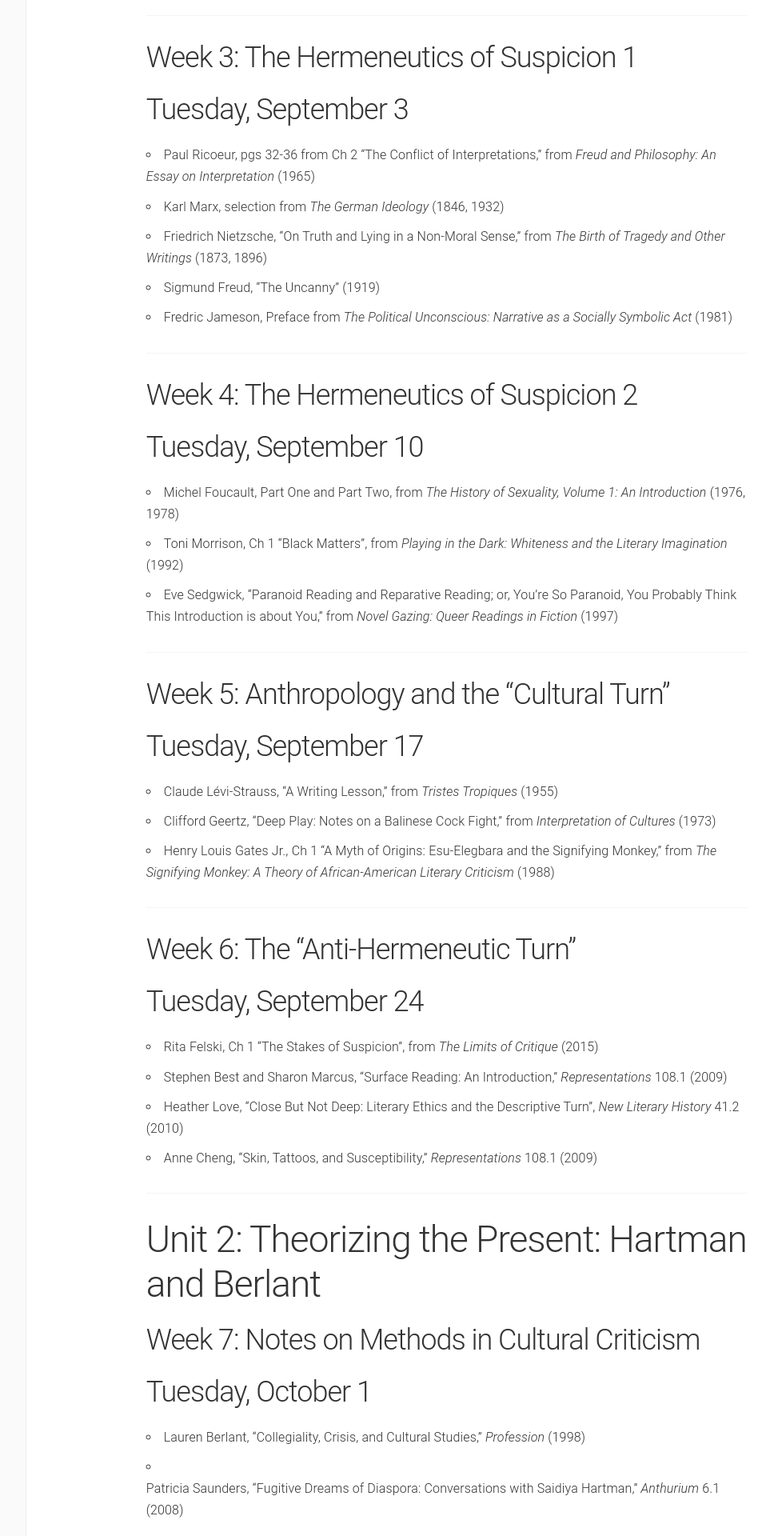
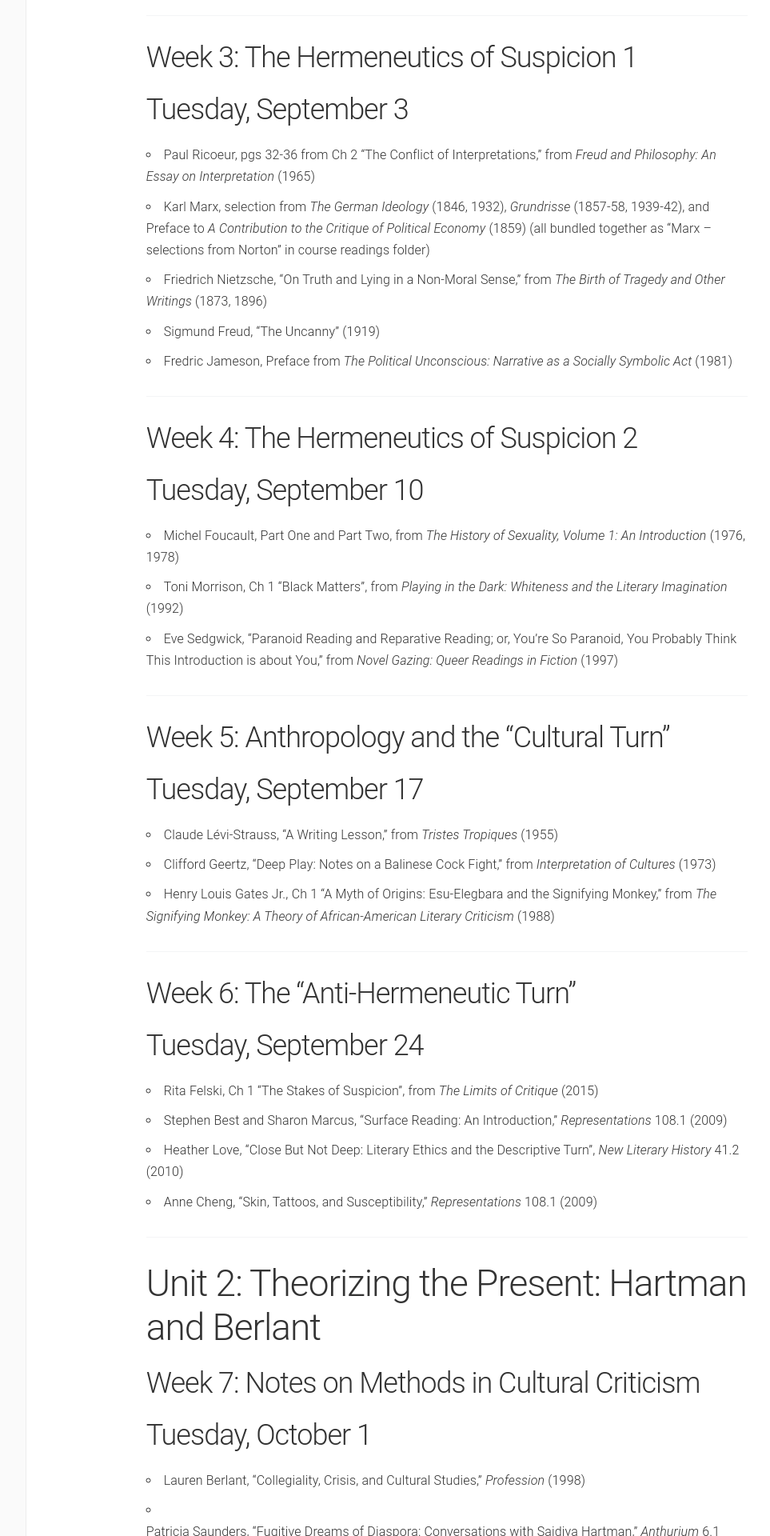
Before and after one commit to lcthomas/eng681f19, a Jekyll site: the page built from schedule.md, in a window 1280 px wide. Shown: the part 1051-2971 px from the top of the page at 80% size, without its empty margins (180-1143 px from the left). Built offline with Jekyll 4.4.1, drawn with Linux system fonts in a browser that asks for light colours; some of the changed text lies outside the part shown.

Commit message:
schedule updates

```diff
--- a/schedule.md
+++ b/schedule.md
@@ -29,7 +29,7 @@ navigation: 3
 ## Week 3: The Hermeneutics of Suspicion 1
 ## Tuesday, September 3
 * Paul Ricoeur, pgs 32-36 from Ch 2 "The Conflict of Interpretations," from _Freud and Philosophy: An Essay on Interpretation_ (1965)
-* Karl Marx, selection from _The German Ideology_ (1846, 1932)
+* Karl Marx, selection from _The German Ideology_ (1846, 1932), _Grundrisse_ (1857-58, 1939-42), and Preface to _A Contribution to the Critique of Political Economy_ (1859) (all bundled together as “Marx – selections from Norton” in course readings folder)
 * Friedrich Nietzsche, "On Truth and Lying in a Non-Moral Sense," from _The Birth of Tragedy and Other Writings_ (1873, 1896)
 * Sigmund Freud, "The Uncanny" (1919)
 * Fredric Jameson, Preface from _The Political Unconscious: Narrative as a Socially Symbolic Act_ (1981)
@@ -82,13 +82,13 @@ navigation: 3
 * W. E. B. Du Bois, “Of Our Spiritual Strivings” from _The Souls of Black Folk_ (1903)
 * Jacques Lacan, “The Mirror Stage as Formative of the _I_ Function as Revealed in Psychoanalytic Experience” (1949)
 * Frantz Fanon, selections from _Black Skin, White Masks_ (1952)
-* Louis Althusser, selection from _Ideology and Ideological State Apparatuses_ (1971)
+* Louis Althusser, pgs 181-194 from "On Ideology," from _Ideology and Ideological State Apparatuses_ (1971)
 
 ----
 
 ## Week 9: Fugitivity and Aesthetics
 ## Tuesday, October 15
-* Saidiya Hartman, selections from _Wayward Lives, Beautiful Experiments: Intimate Histories of Social Upheaval_ (2019)
+* Saidiya Hartman, "A Note on Method," "A Minor Figure," "An Atlas of the Wayward", "Wayward: A Short Entry on the Possible",  and "The Anarchy of Colored Girls Assembled in a Riotous Manner," from _Wayward Lives, Beautiful Experiments: Intimate Histories of Social Upheaval_ (2019) (assembled together as "Hartman - Wayward Lives Week 9" in course Box folder)
 * Fred Moten, “Resistance of the Object: Aunt Hester’s Scream”, from _In the Break: The Aesthetics of the Black Radical Tradition_ (2003)
 * Hortense Spillers, “Mama’s Baby, Papa’s Maybe: An American Grammar Book,” from _Black, White, and In Color: Essays on American Literature and Culture_ (2003)
 * Christina Sharpe, Ch 2 “The Ship: The Trans*Atlantic”, from _In the Wake: On Blackness and Being_ (2016)
@@ -97,10 +97,11 @@ navigation: 3
 
 ## Week 10: Queer Worlding
 ## Tuesday, October 22
-* Saidiya Hartman, selections from _Wayward Lives, Beautiful Experiments: Intimate Histories of Social Upheaval_ (2019)
+* Saidiya Hartman,"1909. 601 West 61st Street. A New Colony of Colored People, or Malindy in Little Africa," "Mistah Beauty, the Autobiography of an Ex-Colored Woman, Select Scenes from a Film Never Cast by Oscar Micheaux, Harlem, 1920s," "The Beauty of the Chorus," and "Revolution in a Minor Key," from _Wayward Lives, Beautiful Experiments: Intimate Histories of Social Upheaval_ (2019) (assembled together as "Hartman - Wayward Lives Week 10" in course Box folder)
+* Eve Sedgwick, pgs 44-59 from “Introduction: Axiomatic,” from _Epistemology of the Closet_ (1990)
 * Lauren Berlant and Michael Warner, "Sex in Public", _Critical Inquiry_ 24.2 (1998)
-* Eve Sedgwick, selections from _Epistemology of the Closet_ (1990)
-* José Esteban Muñoz, "Introduction: Feeling Utopia" and Ch 10 "After Jack: Queer Failure, Queer Virtuosity," from _Cruising Utopia_ (2009)
+* José Esteban Muñoz, "Introduction: Feeling Utopia" from _Cruising Utopia_ (2009)
+* Jack Halberstam, "Minor Revolutionaries: A New Chapter in Queer Studies," _Los Angeles Review of Books_, July 21, 2019: [https://lareviewofbooks.org/article/minor-revolutionaries-a-new-chapter-in-queer-studies/](https://lareviewofbooks.org/article/minor-revolutionaries-a-new-chapter-in-queer-studies/)
 
 ----
 
@@ -134,7 +135,7 @@ navigation: 3
 
 ## Week 14: Assembling an Archive 2: How do you do it?
 ## Tuesday, November 19
-* Hartman, selection from _Wayward Lives, Beautiful Experiments: Intimate Histories of Social Upheaval_ (2019)
+* Hartman, "Riot and Refrain" from _Wayward Lives, Beautiful Experiments: Intimate Histories of Social Upheaval_ (2019) (titled “Hartman – Wayward Lives Week 14” in course Box folder)
 * Lauren Berlant, Ch 2 “Intuitionists: History and the Affective Event,” from _Cruel Optimism_ (2011)
 
 * NO RESPONSE DUE
```
